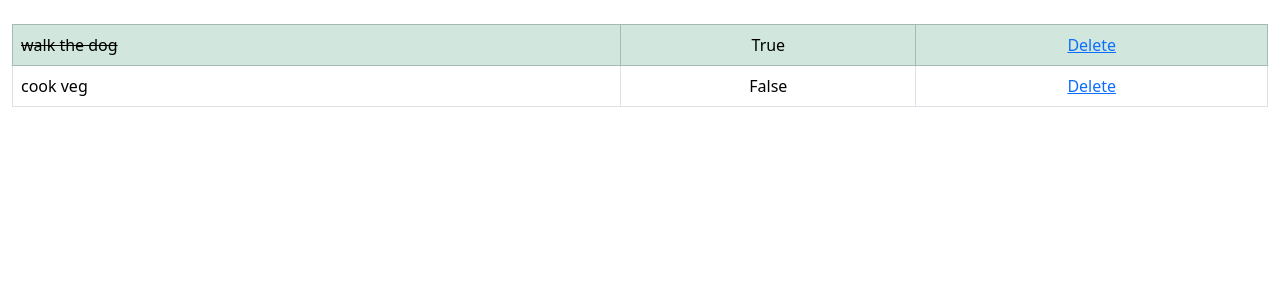
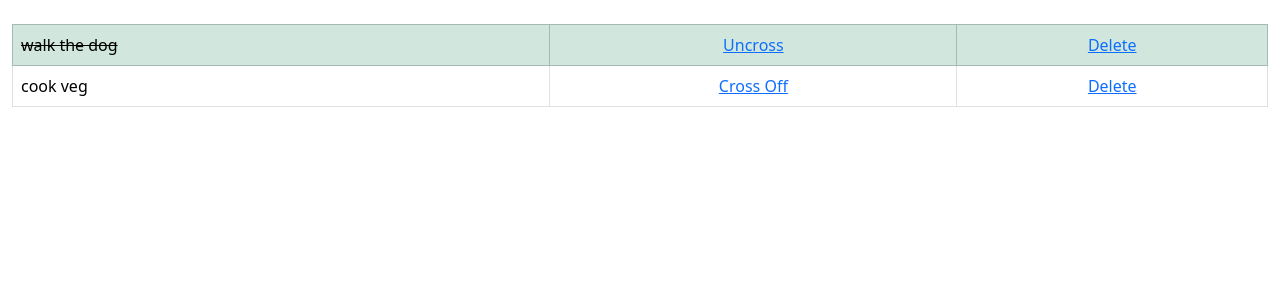
Before and after one commit to devHksingh/DjangoTodoApp, a Django app: page / in a window 1280 px wide. Shown: the part 56-356 px from the top of the page. Run offline with Django 4.2, Linux system fonts and the light colour scheme; data comes from the database, SQL or seed files in the repository; both versions use the stored data as it was after the commit.

Commit message:
add cross and uncross items feature

```diff
--- a/todo_list/templates/home.html
+++ b/todo_list/templates/home.html
@@ -22,13 +22,13 @@
             {% if things.completed %}
                 <tr class="table-success">
                     <td class="striker">{{things.item}}</td>
-                    <td><center>{{things.completed}}</center></td>
+                    <td><center><a href="{% url 'uncross' things.id %}">Uncross</a></center></td>
                     <td><center><a href="{% url 'delete' things.id %}">Delete</a></center></td>
                 </tr>
             {% else %}
             <tr>
                 <td>{{things.item}}</td>
-                <td><center>{{things.completed}}</center></td>
+                <td><center> <a href="{% url 'cross_off' things.id %}">Cross Off</a></center></td>
                 <td><center><a href="{% url 'delete' things.id %}">Delete</a></center></td>
             </tr>
             {% endif %}
--- a/todo_list/urls.py
+++ b/todo_list/urls.py
@@ -5,4 +5,6 @@ urlpatterns = [
     path('',views.home, name='home'),
     path('about',views.about,name ='about'),
     path('delete/<list_id>', views.delete, name='delete'),
+    path('cross_off/<list_id>', views.cross_off, name='cross_off'),
+    path('uncross/<list_id>', views.uncross, name='uncross'),
 ]
--- a/todo_list/views.py
+++ b/todo_list/views.py
@@ -30,3 +30,15 @@ def delete(request,list_id):
     item.delete()
     messages.success(request,('Item Has Been Deleted!'))
     return redirect('home')
+
+def cross_off(request,list_id):
+    item = List.objects.get(pk=list_id)
+    item.completed = True
+    item.save()
+    return redirect('home')
+
+def uncross(request,list_id):
+    item = List.objects.get(pk=list_id)
+    item.completed = False
+    item.save()
+    return redirect('home')
```
Also changed, not shown: db.sqlite3.
